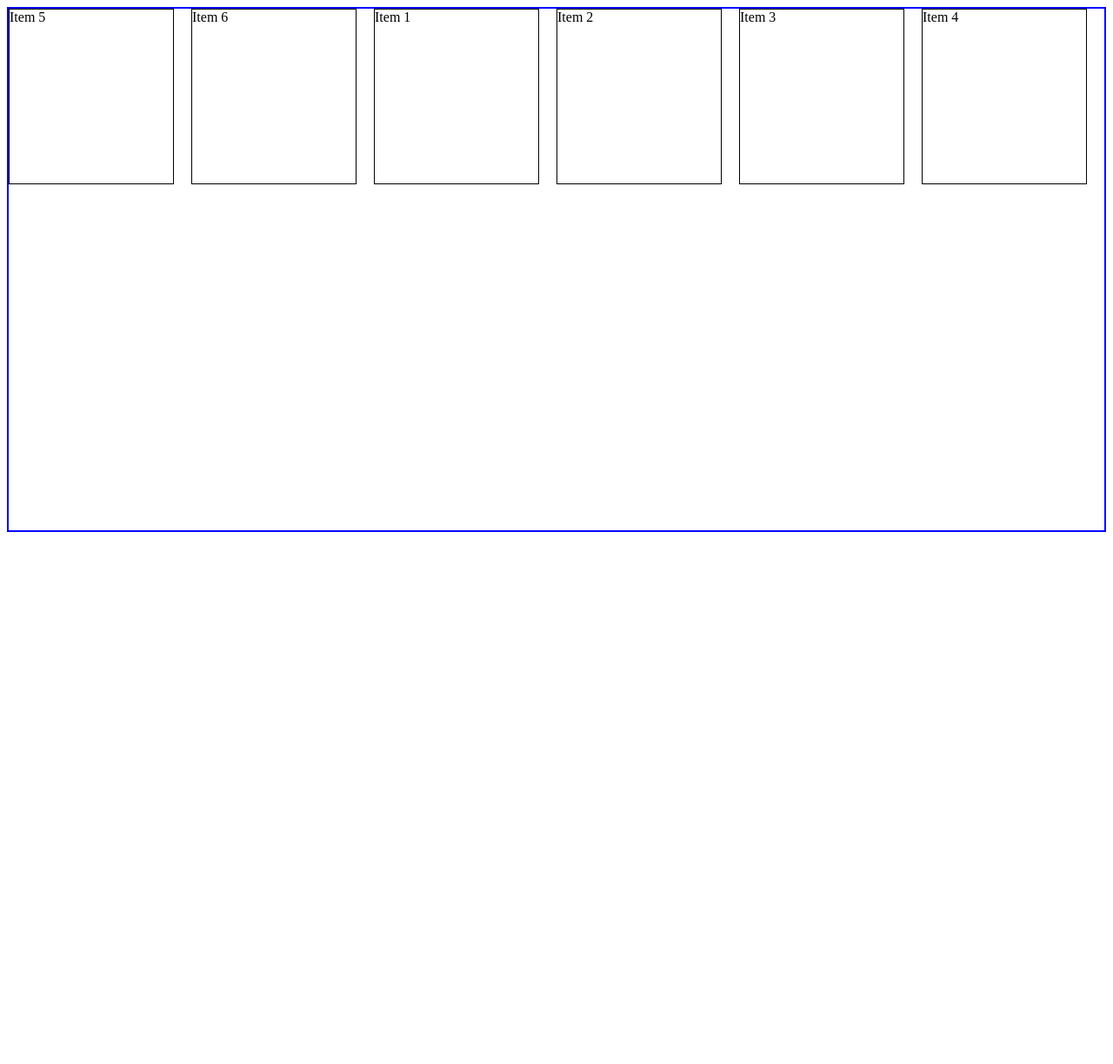
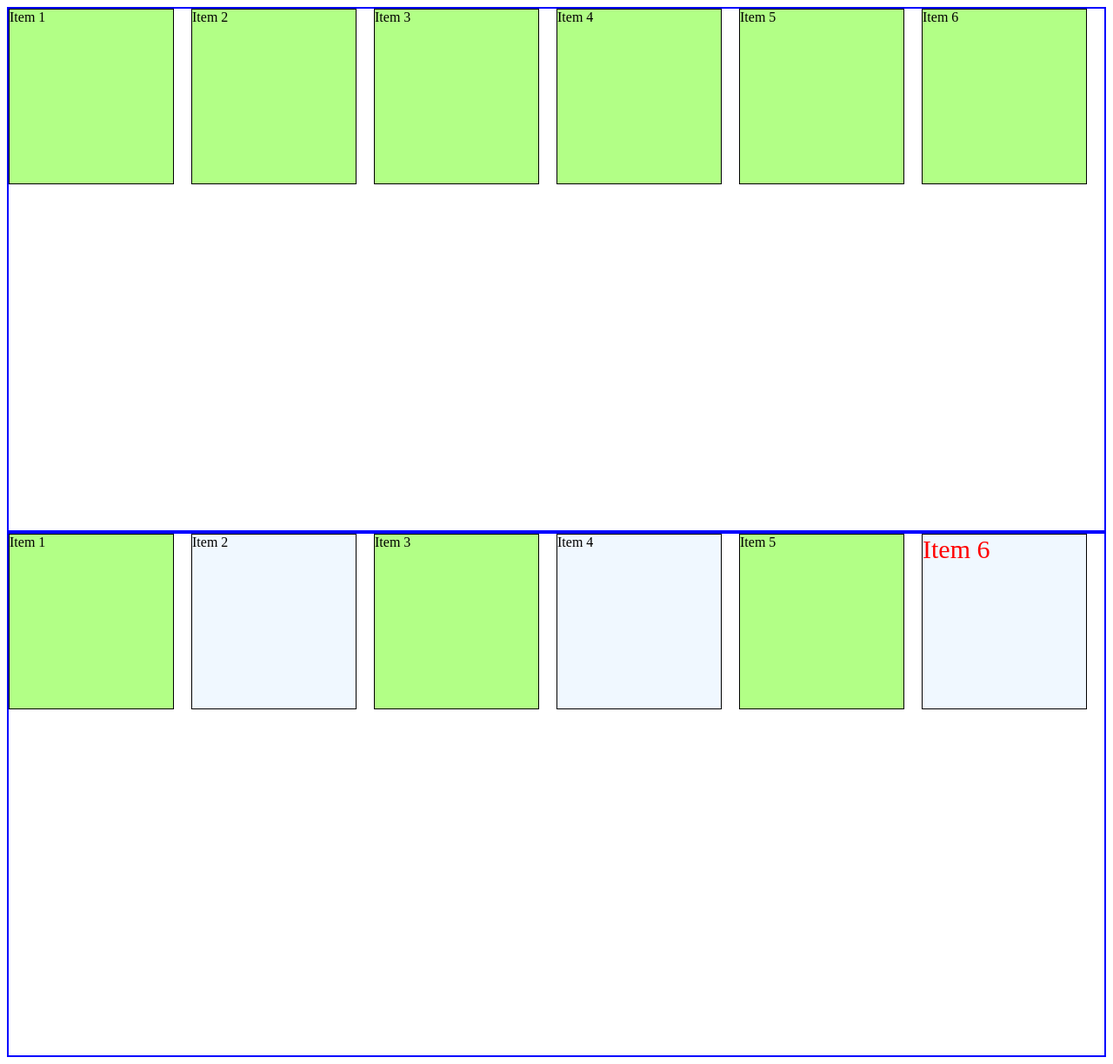
Before and after one commit to FullStackCityTech/class_project, a PHP site: page /responsive.html in a window 1280 px wide. Shown: the whole page at 87% size. Before the commit the page ends 612 px from the top, so only its background shows below. Run offline with PHP 8.4, Linux system fonts and the light colour scheme.

Commit message:
js for loop

```diff
--- a/responsive.css
+++ b/responsive.css
@@ -1,4 +1,4 @@
-#container {
+.container {
     display: flex;
     flex-wrap: wrap;
     flex-direction: row;
@@ -15,6 +15,7 @@
     flex-grow: 1;
 }
 
+/*
 #item1 {
     order: 2;
 }
@@ -26,3 +27,17 @@
 #item3, #item4 {
     order: 3;
 }
+*/
+
+.item:nth-child(odd) {
+    background-color: rgb(178, 255, 134);
+}
+
+.item:nth-child(even) {
+    background-color: aliceblue;
+}
+
+.item:nth-child(6) {
+    font-size: 30px;
+    color: red;
+}
--- a/responsive.html
+++ b/responsive.html
@@ -6,15 +6,32 @@
     <title>Page Title</title>
     <meta name='viewport' content='width=device-width, initial-scale=1'>
     <link rel='stylesheet' type='text/css' media='screen' href='responsive.css'>
+    <script>
+        var count;
+
+        document.write('<div class="container">');
+
+        //count = count + 1 // count+=1 or count++
+        for(count = 1; count <= 6; count++) {
+
+            var string = '<div class="item" id="item' + count + '">  Item ' + count + '</div>';
+
+            document.write(string);
+            document.write('<br>');
+        }
+
+        document.write('</div>');
+
+    </script>
 
 </head>
 <body>
 
-    <div id="container">
+
+    <div class="container">
 
         <div class="item" id="item1">Item 1</div>
         <div class="item" id="item2">Item 2</div>
-
         <div class="item" id="item3">Item 3</div>
         <div class="item" id="item4">Item 4</div>
         <div class="item" id="item5">Item 5</div>
```
